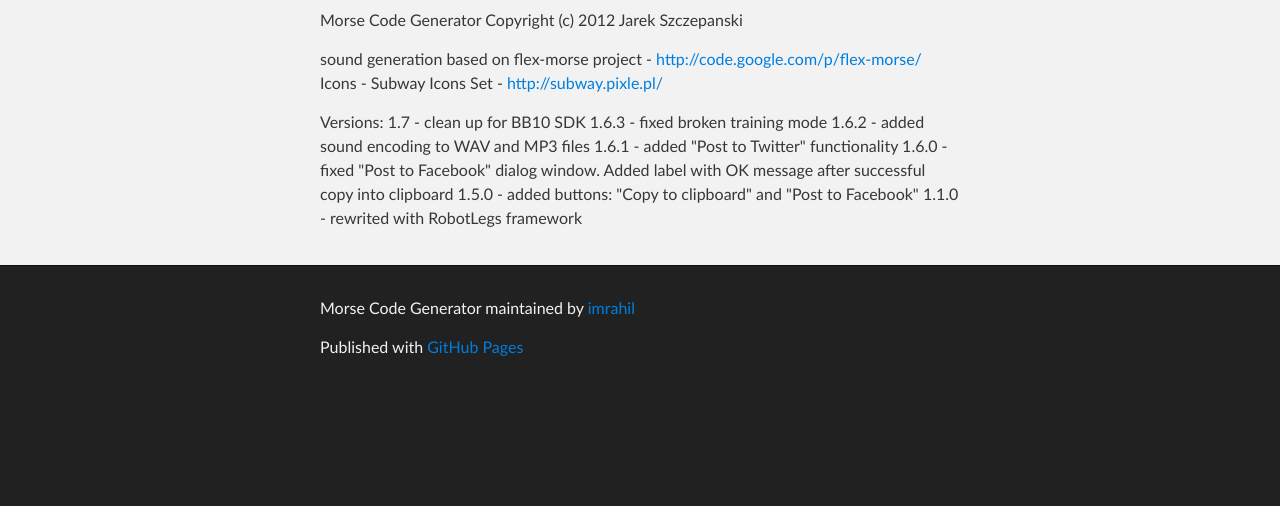
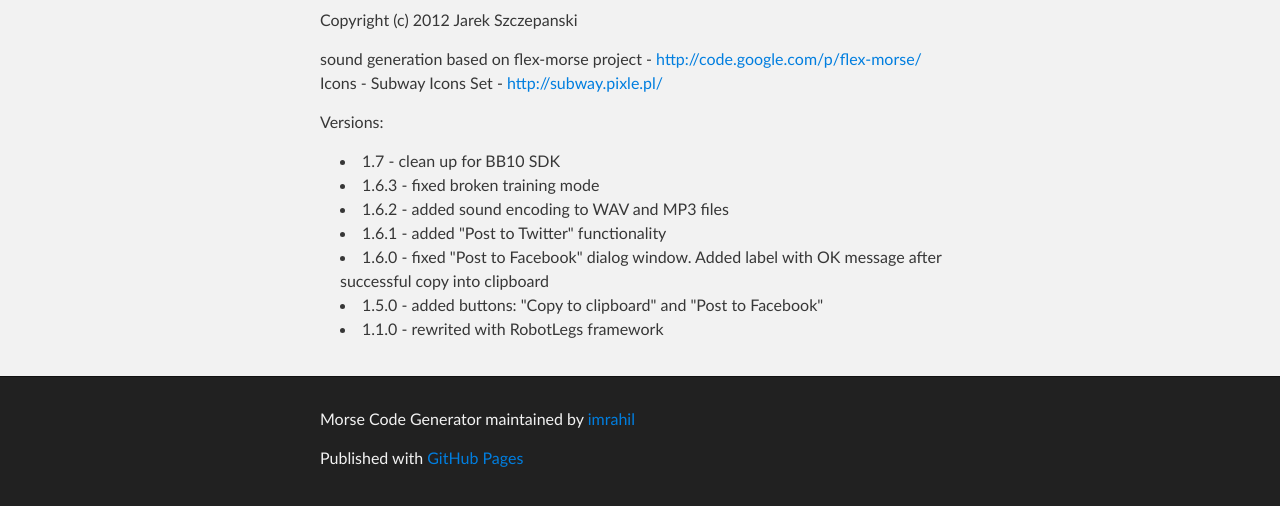
Before and after one commit to imrahil/Morse-Code-Generator, a plain HTML site: page index.html in a window 1280 px wide. Shown: the part 252-758 px from the top of the page. Drawn offline with Linux system fonts and the light colour scheme.

```diff
--- a/index.html
+++ b/index.html
@@ -31,20 +31,22 @@
     <!-- MAIN CONTENT -->
     <div id="main_content_wrap" class="outer">
       <section id="main_content" class="inner">
-        <p>Morse Code Generator
-Copyright (c) 2012 Jarek Szczepanski</p>
+        <p>Copyright (c) 2012 Jarek Szczepanski</p>
 
 <p>sound generation based on flex-morse project - <a href="http://code.google.com/p/flex-morse/">http://code.google.com/p/flex-morse/</a>
 Icons - Subway Icons Set - <a href="http://subway.pixle.pl/">http://subway.pixle.pl/</a></p>
 
-<p>Versions:
-1.7   - clean up for BB10 SDK
-1.6.3 - fixed broken training mode
-1.6.2 - added sound encoding to WAV and MP3 files
-1.6.1 - added "Post to Twitter" functionality
-1.6.0 - fixed "Post to Facebook" dialog window. Added label with OK message after successful copy into clipboard
-1.5.0 - added buttons: "Copy to clipboard" and "Post to Facebook"
-1.1.0 - rewrited with RobotLegs framework</p>
+<p>Versions:</p>
+
+<ul>
+<li>1.7   - clean up for BB10 SDK</li>
+<li>1.6.3 - fixed broken training mode</li>
+<li>1.6.2 - added sound encoding to WAV and MP3 files</li>
+<li>1.6.1 - added "Post to Twitter" functionality</li>
+<li>1.6.0 - fixed "Post to Facebook" dialog window. Added label with OK message after successful copy into clipboard</li>
+<li>1.5.0 - added buttons: "Copy to clipboard" and "Post to Facebook"</li>
+<li>1.1.0 - rewrited with RobotLegs framework</li>
+</ul>
       </section>
     </div>
 
--- a/params.json
+++ b/params.json
@@ -1 +1 @@
-{"tagline":"Morse Code Generator","google":"","note":"Don't delete this file! It's used internally to help with page regeneration.","body":"Morse Code Generator\r\nCopyright (c) 2012 Jarek Szczepanski\r\n\r\nsound generation based on flex-morse project - http://code.google.com/p/flex-morse/\r\nIcons - Subway Icons Set - http://subway.pixle.pl/\r\n\r\nVersions:\r\n1.7   - clean up for BB10 SDK\r\n1.6.3 - fixed broken training mode\r\n1.6.2 - added sound encoding to WAV and MP3 files\r\n1.6.1 - added \"Post to Twitter\" functionality\r\n1.6.0 - fixed \"Post to Facebook\" dialog window. Added label with OK message after successful copy into clipboard\r\n1.5.0 - added buttons: \"Copy to clipboard\" and \"Post to Facebook\"\r\n1.1.0 - rewrited with RobotLegs framework","name":"Morse Code Generator"}
+{"tagline":"Morse Code Generator","google":"","note":"Don't delete this file! It's used internally to help with page regeneration.","body":"Copyright (c) 2012 Jarek Szczepanski\r\n\r\nsound generation based on flex-morse project - http://code.google.com/p/flex-morse/\r\nIcons - Subway Icons Set - http://subway.pixle.pl/\r\n\r\nVersions:\r\n* 1.7   - clean up for BB10 SDK\r\n* 1.6.3 - fixed broken training mode\r\n* 1.6.2 - added sound encoding to WAV and MP3 files\r\n* 1.6.1 - added \"Post to Twitter\" functionality\r\n* 1.6.0 - fixed \"Post to Facebook\" dialog window. Added label with OK message after successful copy into clipboard\r\n* 1.5.0 - added buttons: \"Copy to clipboard\" and \"Post to Facebook\"\r\n* 1.1.0 - rewrited with RobotLegs framework","name":"Morse Code Generator"}
```
